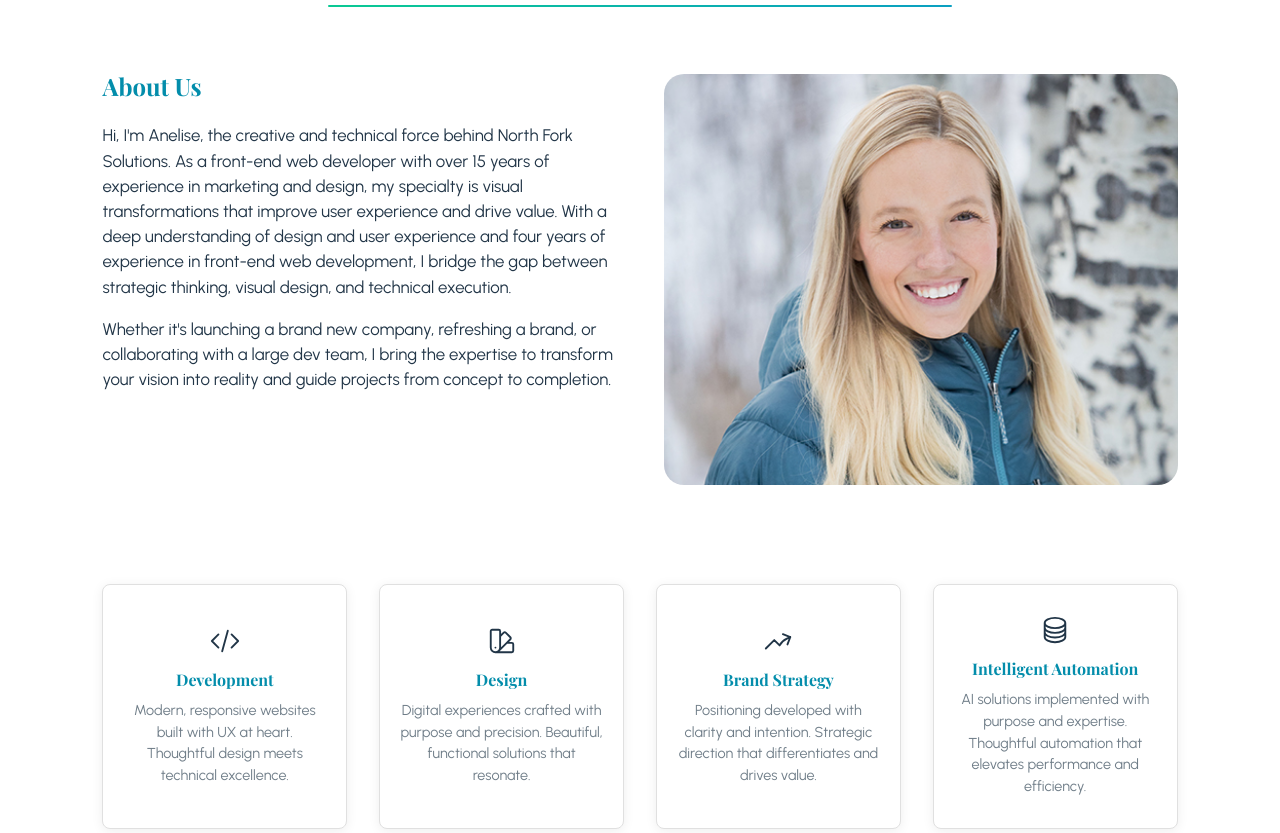
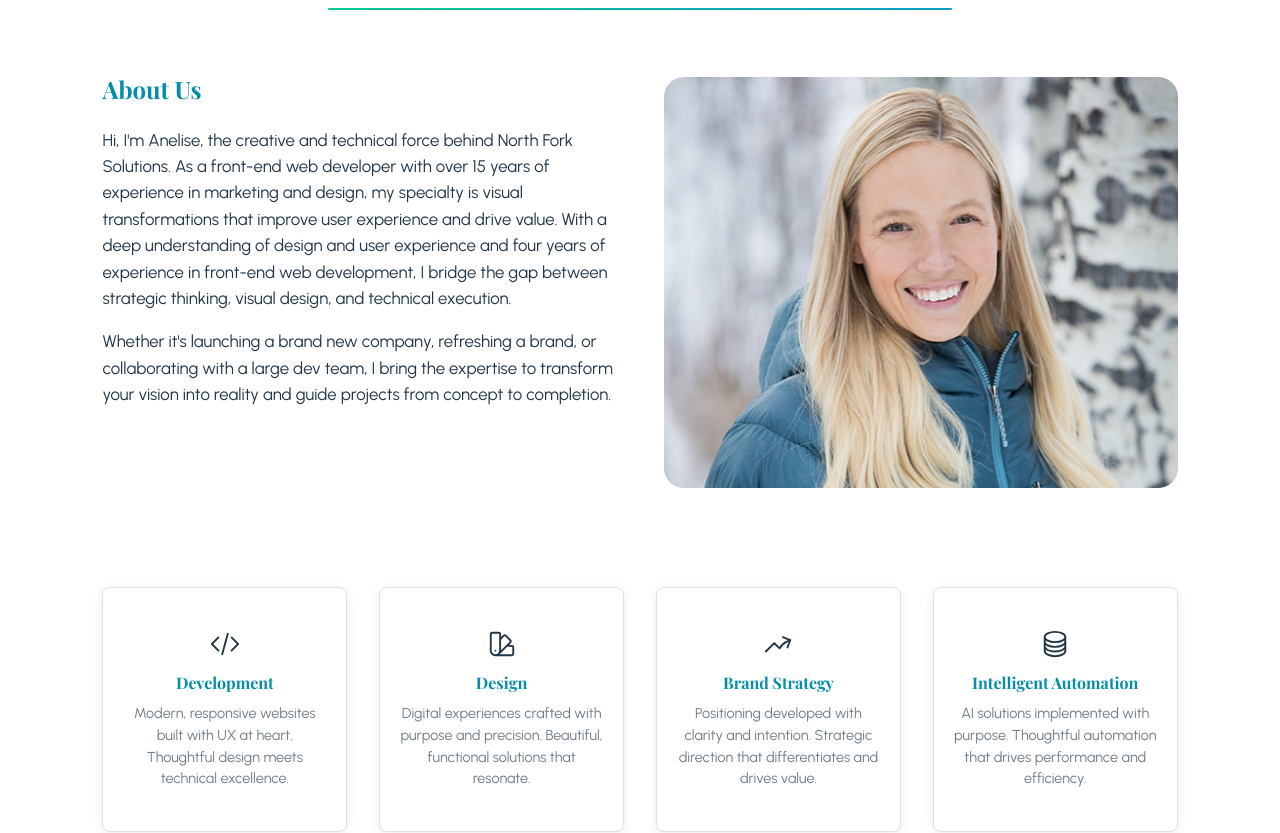
Before and after one commit to anelise-nfs/nfs-site, a React (Vite) app: page / in a window 1280 px wide. Shown: the part 1160-1993 px from the top of the page. Built offline with nearby package versions, Linux system fonts and the light colour scheme; a web font is replaced by a local one.

Commit message:
styling + content

```diff
--- a/src/assets/css/about.css
+++ b/src/assets/css/about.css
@@ -25,7 +25,7 @@
   display: block;
   width: 48px;
   height: 2px;
-  margin: 2.8rem auto 0;
+  margin: 3rem auto 0;
   background: linear-gradient(90deg, var(--nfs-green), var(--nfs-blue));
   border-radius: 2px;
   transition: width 0.8s ease-out 0s;
--- a/src/components/contact-block.tsx
+++ b/src/components/contact-block.tsx
@@ -1,6 +1,7 @@
 import { useState, useEffect, useRef } from 'react'
 import '../assets/css/contact-block.css'
 import Button from './button'
+import { PhoneIcon, EnvelopeIcon } from '@heroicons/react/24/outline'
 
 type FormFields = {
   name: string
@@ -128,9 +129,7 @@ function ContactBlock() {
 
           <a className="contact-card" href="tel:+15551234567">
             <div className="contact-card__icon">
-              <svg xmlns="http://www.w3.org/2000/svg" viewBox="0 0 24 24" fill="none" stroke="currentColor" strokeWidth="2" strokeLinecap="round" strokeLinejoin="round">
-                <path d="M22 16.92v3a2 2 0 0 1-2.18 2 19.79 19.79 0 0 1-8.63-3.07A19.5 19.5 0 0 1 4.49 12 19.79 19.79 0 0 1 1.42 3.38 2 2 0 0 1 3.42 1.18h3a2 2 0 0 1 2 1.72c.127.96.361 1.903.7 2.81a2 2 0 0 1-.45 2.11L7.09 9.91a16 16 0 0 0 6 6l1.27-1.27a2 2 0 0 1 2.11-.45c.907.339 1.85.573 2.81.7A2 2 0 0 1 21 16.92z"/>
-              </svg>
+              <PhoneIcon />
             </div>
             <div className="contact-card__info">
               <span className="contact-card__label">Call Us</span>
@@ -140,10 +139,7 @@ function ContactBlock() {
 
           <a className="contact-card" href="mailto:hello@northforksolutions.com">
             <div className="contact-card__icon">
-              <svg xmlns="http://www.w3.org/2000/svg" viewBox="0 0 24 24" fill="none" stroke="currentColor" strokeWidth="2" strokeLinecap="round" strokeLinejoin="round">
-                <rect x="2" y="4" width="20" height="16" rx="2"/>
-                <path d="m22 7-8.97 5.7a1.94 1.94 0 0 1-2.06 0L2 7"/>
-              </svg>
+              <EnvelopeIcon />
             </div>
             <div className="contact-card__info">
               <span className="contact-card__label">Email Us</span>
--- a/src/index.css
+++ b/src/index.css
@@ -42,6 +42,7 @@ h1, h2, h3, h4 {
 p {
   font-family: 'Urbanist', system-ui, Avenir, Helvetica, Arial, sans-serif;
   font-size: 1.05rem;
+  line-height: 1.65rem;
 }
 
 h1 {
--- a/src/screens/about.tsx
+++ b/src/screens/about.tsx
@@ -51,7 +51,7 @@ function About() {
           {
             icon: <CircleStackIcon />,
             title: 'Intelligent Automation',
-            text: 'AI solutions implemented with purpose and expertise. Thoughtful automation that elevates performance and efficiency.',
+            text: 'AI solutions implemented with purpose. Thoughtful automation that drives performance and efficiency.',
           },
         ]}
       />
```
Also changed, not shown: src/assets/css/four-square-info.css (+4 -4 lines).
